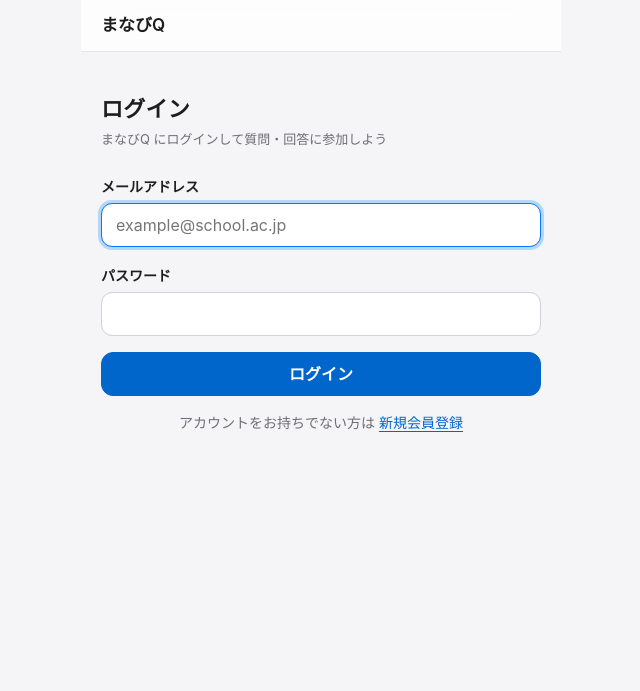
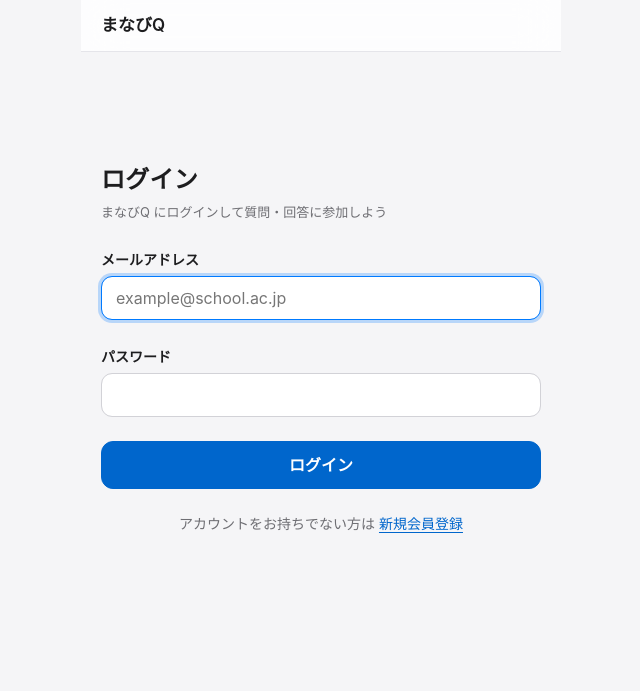
Before and after one commit to ikumah17/manabi-q, a Laravel app: page /login in a window 1280 px wide. Shown: the top 691 px of the page, without its empty margins (319-959 px from the left). Run offline with Laravel 12, Linux system fonts and the light colour scheme; style sheets or scripts are compiled from the project's sources.

Commit message:
修正: ログイン(G1)を新しいデザインに合わせる
- 青い帯をやめた白いヘッダーに「まなびQ」、余白を広く取り画面の中央より少し上に配置
- 入力エラー時は赤い枠＋警告アイコン＋メッセージで、色以外でも分かるようにする
- ログインボタンは高さ 48px

Co-Authored-By: Claude Opus 5.5 <noreply@anthropic.com>

```diff
--- a/resources/sass/_components.scss
+++ b/resources/sass/_components.scss
@@ -81,6 +81,11 @@ a {
     --bs-btn-active-border-color: #f2b8b5;
 }
 
+// 画面の主な操作のボタン（高さ 48px。G1「ログイン」など）
+.mq-btn-tall {
+    min-height: 3rem;
+}
+
 // 控えめな主ボタン（薄い青の面に濃い青の文字 4.98:1。G4「検索」など）
 .btn-tinted {
     --bs-btn-color: var(--mq-primary);
--- a/resources/sass/_mobile.scss
+++ b/resources/sass/_mobile.scss
@@ -169,6 +169,20 @@
     margin-bottom: var(--mq-space-6);
     color: var(--mq-muted);
     font-size: var(--mq-fs-sub);
+}
+
+// ログイン（G1）：情報が少ないので余白を広く取り、画面の中央より少し上に置く
+.mq-auth {
+    display: flex;
+    flex-direction: column;
+    justify-content: center;
+    min-height: calc(100vh - var(--mq-header-height) - 8rem);
+    padding-bottom: 8vh;
+
+    .mq-page-title {
+        margin-top: 0;
+        font-size: 1.5rem;
+    }
 }
 
 // フォーム（入力欄・ボタンの高さ 44px・角丸は Bootstrap の変数で指定）
--- a/resources/views/auth/login.blade.php
+++ b/resources/views/auth/login.blade.php
@@ -1,5 +1,7 @@
 {{-- G1 ログイン --}}
 <x-layouts.mobile title="ログイン">
+    @php($failed = $errors->any())
+    <div class="mq-auth">
         <h1 class="mq-page-title">ログイン</h1>
         <p class="mq-page-lead">まなびQ にログインして質問・回答に参加しよう</p>
 
@@ -7,28 +9,31 @@
             @csrf
 
             {{-- ① メールアドレス --}}
-        <div class="mb-3">
+            <div class="mb-4">
                 <label for="email" class="form-label">メールアドレス</label>
-            <input type="email" id="email" name="email" value="{{ old('email') }}" class="form-control"
-                   maxlength="255" autocomplete="username" inputmode="email" placeholder="example@school.ac.jp" required autofocus>
+                <input type="email" id="email" name="email" value="{{ old('email') }}" @class(['form-control', 'is-invalid' => $failed])
+                       maxlength="255" autocomplete="username" inputmode="email" placeholder="example@school.ac.jp" required autofocus
+                       @if ($failed) aria-invalid="true" @endif>
             </div>
 
             {{-- ② パスワード --}}
-        <div class="mb-3">
+            <div class="mb-4">
                 <label for="password" class="form-label">パスワード</label>
-            <input type="password" id="password" name="password" class="form-control"
-                   maxlength="64" autocomplete="current-password" required>
+                <input type="password" id="password" name="password" @class(['form-control', 'is-invalid' => $failed])
+                       maxlength="64" autocomplete="current-password" required
+                       @if ($failed) aria-invalid="true" @endif>
             </div>
 
             {{-- ③ エラーメッセージ --}}
-        <x-form-errors class="mb-3" />
+            <x-form-errors class="mb-4" />
 
             {{-- ④ ログイン --}}
-        <button type="submit" class="btn btn-primary w-100">ログイン</button>
+            <button type="submit" class="btn btn-primary w-100 mq-btn-tall">ログイン</button>
         </form>
 
         {{-- ⑤ 新規会員登録 --}}
-    <p class="text-center text-body-secondary small mt-3">
+        <p class="text-center text-body-secondary small mt-4 mb-0">
             アカウントをお持ちでない方は <a href="{{ route('register') }}">新規会員登録</a>
         </p>
+    </div>
 </x-layouts.mobile>
```
Lines whose indentation alone changed are shown as unchanged.
